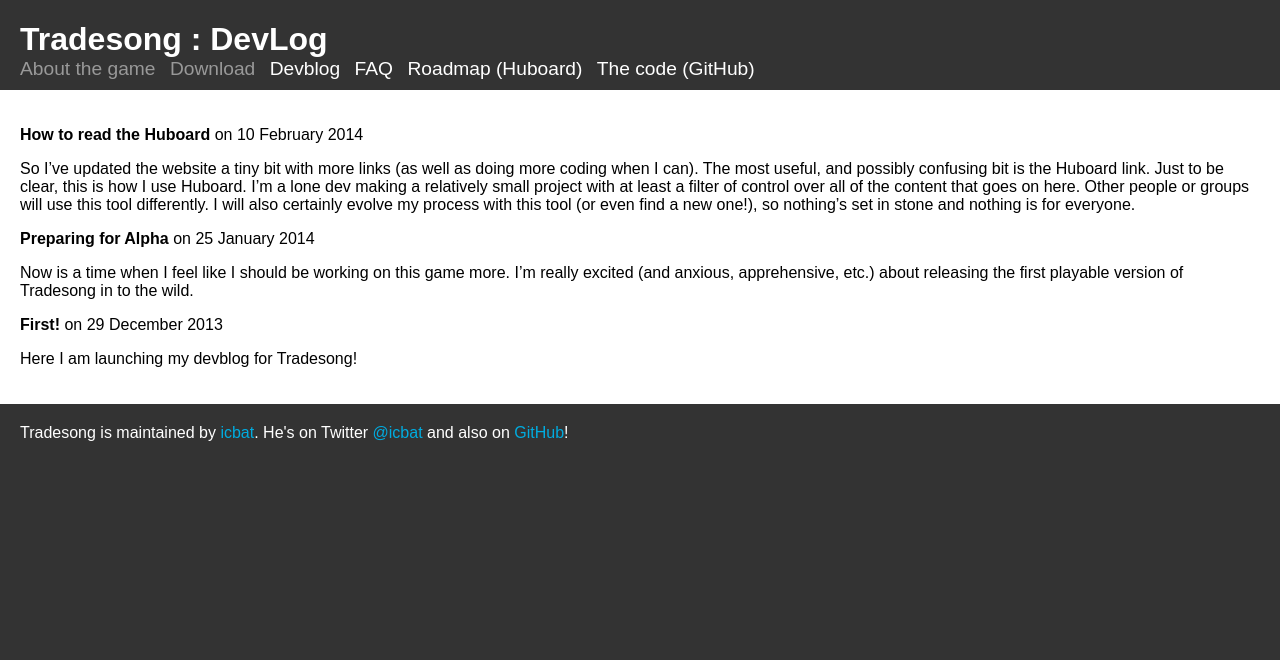
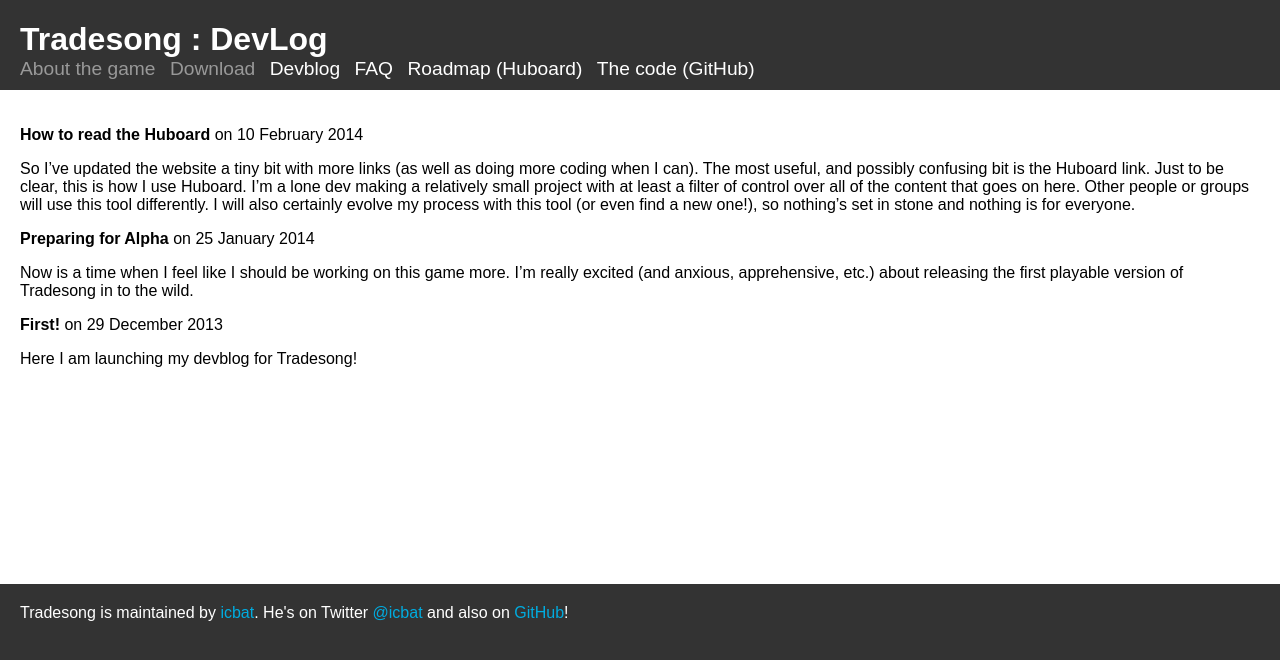
Before and after one commit to icbat/tradesong, a Jekyll site: the page built from index.markdown, in a window 1280 px wide. Shown: the top 660 px of the page. Built offline with Jekyll 4.4.1, drawn with Linux system fonts in a browser that asks for light colours.

Commit message:
Tiny tweak to make content box cleaner

```diff
--- a/stylesheets/stylesheet.css
+++ b/stylesheets/stylesheet.css
@@ -60,6 +60,7 @@ ul {
 
 .content {
 	padding: 20px;
+	padding-bottom: 200px;
 	background: #fff;
 }
 
```
